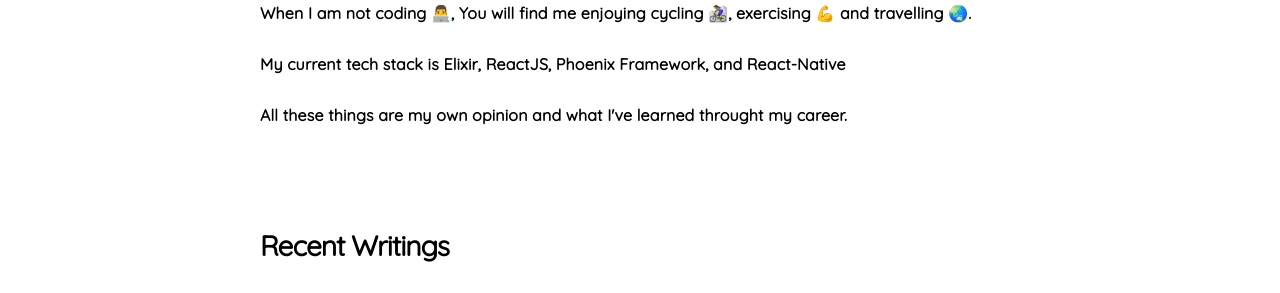
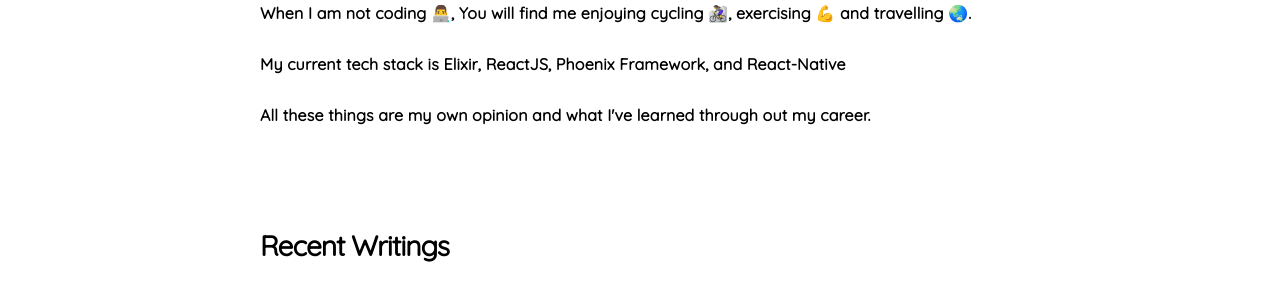
Before and after one commit to pau-riosa/pau-riosa.github.io, a Jekyll site: the page built from index.html, in a window 1280 px wide and 922 px high. Shown: the part 325-618 px from the top of the window. Built offline with Jekyll 4.4.1, drawn with Linux system fonts in a browser that asks for light colours.

Commit message:
apply changes

```diff
--- a/index.html
+++ b/index.html
@@ -2,12 +2,12 @@
 layout: default
 title: Home
 ---
-<section class="">
-<h1> 👋 Hi There, I am Pau!</h1>
-<p>I am currently one of the backend engineers at Papa.Inc. A company that aides loneliness among seniors through the use of communication platforms.</p>
-<p>When I am not coding 👨‍💻, You will find me enjoying cycling 🚵‍♀️, exercising 💪 and travelling 🌏.</p>
-<p>My current tech stack is Elixir, ReactJS, Phoenix Framework, and React-Native</p>
-<p>All these things are my own opinion and what I've learned throught my career.</p>
+<section class="posts">
+  <h1> 👋 Hi There, I am Pau!</h1>
+  <p>I am currently one of the backend engineers at Papa.Inc. A company that aides loneliness among seniors through the use of communication platforms.</p>
+  <p>When I am not coding 👨‍💻, You will find me enjoying cycling 🚵‍♀️, exercising 💪 and travelling 🌏.</p>
+  <p>My current tech stack is Elixir, ReactJS, Phoenix Framework, and React-Native</p>
+  <p>All these things are my own opinion and what I've learned through out my career.</p>
 </section>
 <section class="posts">
   <h3>Recent Writings</h3>
```
